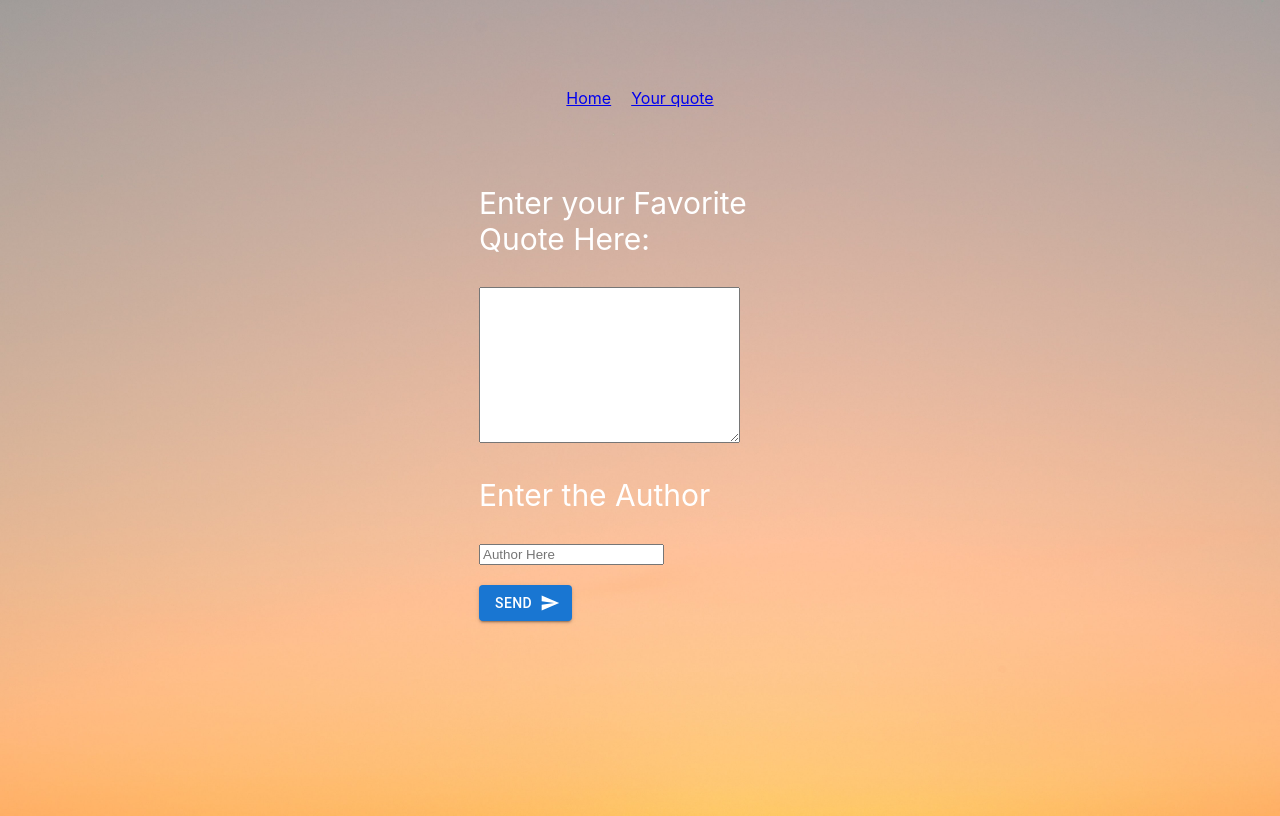
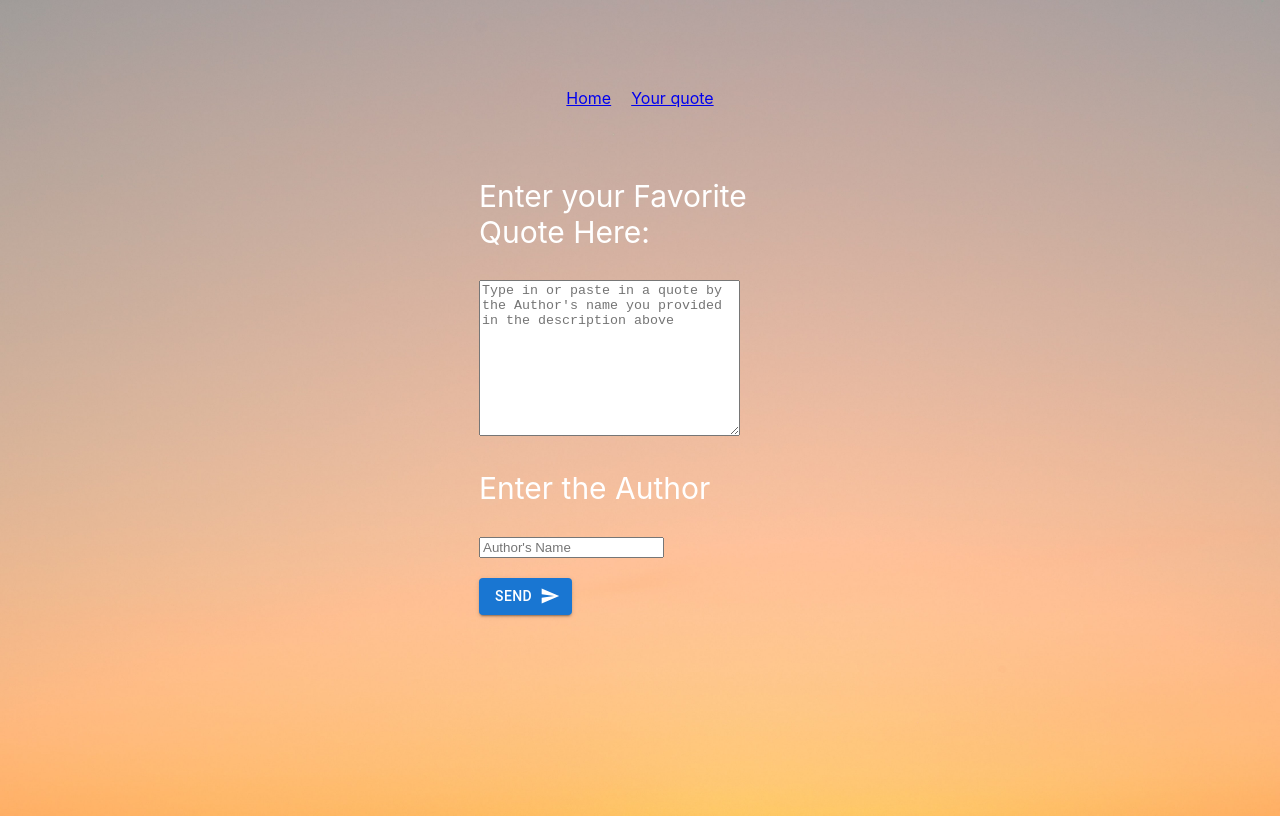
Before and after one commit to luisbryandr/quote-of-the-day, a React (Create React App) app: page /form in a window 1280 px wide. Built offline with nearby package versions, Linux system fonts and the light colour scheme.

Commit message:
added logic to form, we are getting a proper object back on console

```diff
--- a/src/components/Form.js
+++ b/src/components/Form.js
@@ -4,18 +4,24 @@ import Button from "@mui/material/Button"
 import SendIcon from "@mui/icons-material/Send"
 
 const Form = () => {
-  const [values, setValues] = useState({ id: "", quote: "", auth: "" })
+  const [values, setValues] = useState({ quote: "", auth: "" })
+
+  const handleChange = (event) => {
+    setValues({
+      ...values,
+      [event.target.name]: event.target.value,
+    })
+  }
 
   const sendData = (event) => {
     event.preventDefault()
     console.log(event)
 
-    // const newFormData = {
-    //   paragraph: event.target.paragraph.value,
-    //   author: event.target.author.value
-    // }
-
-    // setValues([...values, newFormData])
+    const newFormData = {
+      quote: values.phrase.trim(),
+      auth: values.author.trim(),
+    }
+    console.log(newFormData)
   }
 
   return (
@@ -25,7 +31,13 @@ const Form = () => {
           <p className="para">Enter your Favorite Quote Here:</p>
         </label>
 
-        <textarea name="paragraph" cols="30" rows="10"></textarea>
+        <textarea
+          name="phrase"
+          cols="30"
+          rows="10"
+          onChange={handleChange}
+          placeholder="Type in or paste in a quote by the Author's name you provided in the description above"
+        ></textarea>
         <br></br>
         <label>
           <p className="author" name="author">
@@ -33,7 +45,13 @@ const Form = () => {
           </p>
         </label>
 
-        <input type="text" placeholder="Author Here" name="author" />
+        <input
+          type="text"
+          placeholder="Author Here"
+          name="author"
+          onChange={handleChange}
+          placeholder="Author's Name"
+        />
         <br></br>
         <br></br>
         <Button type="submit" variant="contained" endIcon={<SendIcon />}>
@@ -47,7 +65,7 @@ const Form = () => {
 export default Form
 
 const StyledForm = styled.div`
-  display: flex;
+  // display: flex;
   justify-content: center;
   align-items: center;
   }
--- a/src/components/Home.js
+++ b/src/components/Home.js
@@ -43,6 +43,10 @@ const Header = styled.div`
   // border: black solid 2px;
   width: 90%;
   height: 40vh;
+
+  p {
+
+  }
 }
   `
 
```
